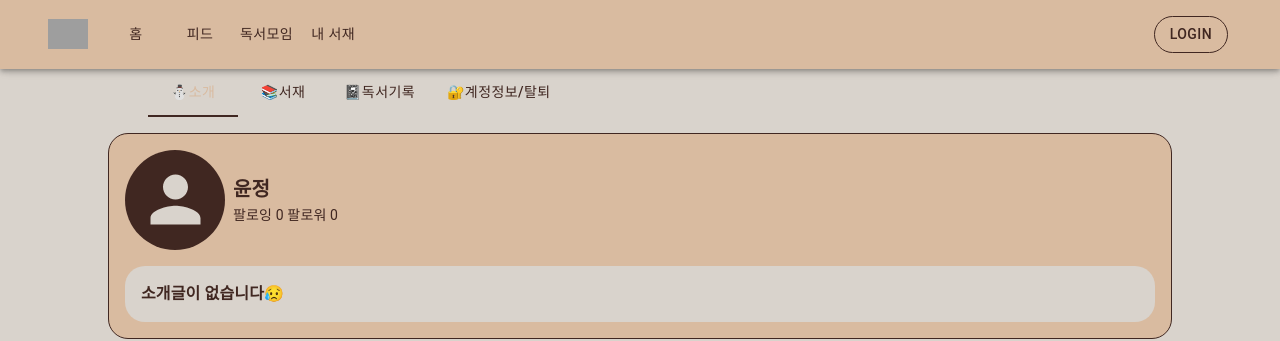
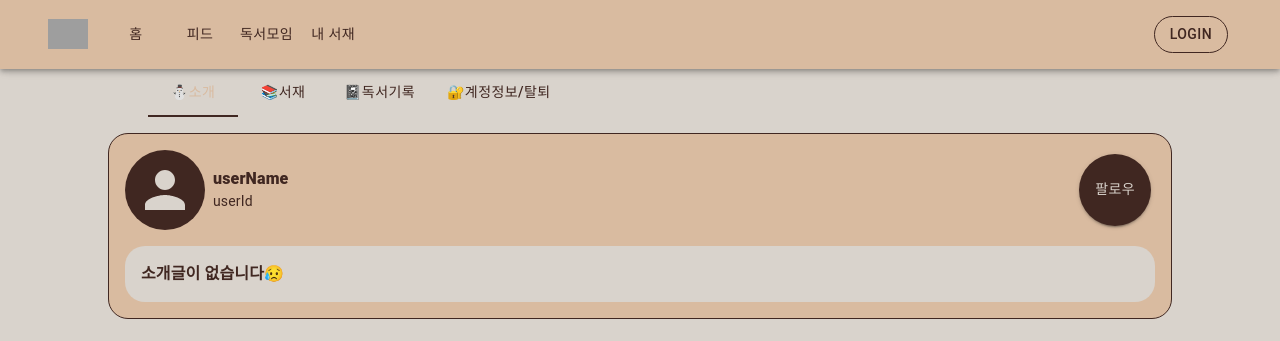
Before and after one commit to cwhite723/sobuk-sobuk, a React (Create React App) app in the folder project/client/: page /user/1 in a window 1280 px wide. Shown: the top 341 px of the page. Built offline with nearby package versions, Linux system fonts and the light colour scheme; grey boxes are pictures that could not be loaded.

Commit message:
design: add Common Components

```diff
--- /dev/null
+++ b/project/client/src/components/common/CommonTabMenu.tsx
@@ -0,0 +1,52 @@
+import { Box, Tab, Tabs } from "@mui/material";
+import React from "react";
+
+type tabMenuType = { label: string; value: string };
+
+interface PropsType {
+  // handleTabChange: (newSelectMenu: tabMenuType) => void;
+  handelTabFocus: (newSelectMenu: tabMenuType) => void;
+  nowTab: tabMenuType;
+  tabMenus: tabMenuType[];
+}
+
+const CommonTabMenu: React.FC<PropsType> = (props) => {
+  return (
+    <Box
+      sx={{
+        width: "100%",
+        mb: 2,
+      }}
+    >
+      <Tabs
+        value={props.nowTab.value}
+        variant="scrollable"
+        scrollButtons
+        allowScrollButtonsMobile
+        aria-label="user page tab menu"
+        sx={{
+          "& .MuiTab-root": {
+            color: "text.primary",
+          },
+          "& .MuiTab-focused": {
+            color: "text.primary",
+          },
+          "& .MuiTabs-indicator": {
+            backgroundColor: "text.primary",
+          },
+        }}
+      >
+        {props.tabMenus.map((item, index) => (
+          <Tab
+            key={index}
+            label={item.label}
+            value={item.value}
+            onFocus={() => props.handelTabFocus(item)}
+          />
+        ))}
+      </Tabs>
+    </Box>
+  );
+};
+
+export default CommonTabMenu;
--- a/project/client/src/components/feed/FeedPostCardProfile.tsx
+++ b/project/client/src/components/common/CommonUserProfile.tsx
@@ -5,7 +5,14 @@ import CommonLink from "components/common/CommonLink";
 import CommonTypography from "components/common/CommonTypography";
 import React from "react";
 
-const FeedPostCardProfile = () => {
+interface PropsType {
+  userName: string;
+  userId: string;
+  userAvatar?: string;
+  avatarSize: number;
+}
+
+const CommonUserProfile: React.FC<PropsType> = (props) => {
   const [isFollow, setIsFollow] = React.useState(true);
 
   const handleUserFollow = () => {
@@ -21,15 +28,15 @@ const FeedPostCardProfile = () => {
     >
       <CommonLink to="../user/1">
         <Box sx={{ display: "flex", alignItems: "center" }}>
-          <CommonAvaratImage size={50} />
+          <CommonAvaratImage size={props.avatarSize} src={props.userAvatar} />
           <Box sx={{ m: 1 }}>
             <CommonTypography
-              value="작성자 닉네임"
+              value={props.userName}
               variant="body1"
               bold={true}
             />
             <CommonTypography
-              value="작성자 아이디"
+              value={props.userId}
               variant="body2"
               bold={false}
             />
@@ -45,4 +52,4 @@ const FeedPostCardProfile = () => {
   );
 };
 
-export default FeedPostCardProfile;
+export default CommonUserProfile;
--- a/project/client/src/components/feed/FeedPostCard.tsx
+++ b/project/client/src/components/feed/FeedPostCard.tsx
@@ -1,9 +1,8 @@
 import { Box } from "@mui/material";
 import Grid from "@mui/material/Unstable_Grid2";
-import React from "react";
-import FeedPostCardProfile from "./FeedPostCardProfile";
 import FeedPostCardInfo from "./FeedPostCardInfo";
 import FeedPostCardReaction from "./FeedPostCardReaction";
+import CommonUserProfile from "components/common/CommonUserProfile";
 
 const FeedPostCard = () => {
   return (
@@ -21,7 +20,11 @@ const FeedPostCard = () => {
         }}
       >
         {/* user profile */}
-        <FeedPostCardProfile />
+        <CommonUserProfile
+          userId="userId"
+          userName="userName"
+          avatarSize={50}
+        />
 
         {/* 책, 게시글 정보 영역 */}
         <FeedPostCardInfo />
--- a/project/client/src/components/user/UserIntroProfile.tsx
+++ b/project/client/src/components/user/UserIntroProfile.tsx
@@ -1,20 +1,8 @@
 import { Box } from "@mui/material";
-import CommonAvaratImage from "components/common/CommonAvatarImage";
-import CommonButton from "components/common/CommonButton";
 import CommonTypography from "components/common/CommonTypography";
-import React from "react";
+import CommonUserProfile from "components/common/CommonUserProfile";
 
-interface PropsType {
-  isOwner: boolean;
-}
-
-const UserIntroProfile: React.FC<PropsType> = (props) => {
-  const [isFollow, setIsFollow] = React.useState(true);
-
-  const handleUserFollow = () => {
-    setIsFollow(!isFollow);
-  };
-
+const UserIntroProfile = () => {
   // 유저 프로필 section
   return (
     <Box
@@ -28,42 +16,7 @@ const UserIntroProfile: React.FC<PropsType> = (props) => {
       }}
     >
       {/* 유저 정보 및 팔로우 버튼 */}
-      <Box
-        sx={{
-          width: "100%",
-          display: "flex",
-          justifyContent: "space-between",
-        }}
-      >
-        {/* 유저 정보 */}
-        <Box
-          sx={{
-            display: "flex",
-            alignItems: "center",
-          }}
-        >
-          <CommonAvaratImage size={100} />
-          <Box sx={{ m: 1 }}>
-            <CommonTypography value="윤정" variant="h6" bold={true} />
-            <CommonTypography
-              value="팔로잉 0 팔로워 0"
-              variant="body2"
-              bold={false}
-            />
-          </Box>
-        </Box>
-
-        {/* 팔로우 버튼 */}
-        {props.isOwner ? (
-          ""
-        ) : (
-          <CommonButton
-            value="팔로우"
-            onClick={handleUserFollow}
-            outline={isFollow ? false : true}
-          />
-        )}
-      </Box>
+      <CommonUserProfile userId="userId" userName="userName" avatarSize={80} />
 
       {/* 자기소개 영역 */}
       <Box
--- a/project/client/src/pages/PostPage.tsx
+++ b/project/client/src/pages/PostPage.tsx
@@ -1,25 +1,15 @@
 import { Box } from "@mui/material";
-import CommonAvaratImage from "components/common/CommonAvatarImage";
-import CommonBigButton from "components/common/CommonBigButton";
-import CommonButton from "components/common/CommonButton";
 import CommonLink from "components/common/CommonLink";
-import CommonTextField from "components/common/CommonTextField";
 import CommonTitle from "components/common/CommonTitle";
 import CommonTypography from "components/common/CommonTypography";
+import CommonUserProfile from "components/common/CommonUserProfile";
 import PostBookInfo from "components/post/PostBookInfo";
 import PostCommentForm from "components/post/PostCommentForm";
 import PostCommentItem from "components/post/PostCommentItem";
 import PostContents from "components/post/PostContents";
 import PostReaction from "components/post/PostReaction";
-import React from "react";
 
 const PostPage = () => {
-  const [isFollow, setIsFollow] = React.useState(true);
-
-  const handleUserFollow = () => {
-    setIsFollow(!isFollow);
-  };
-
   return (
     <Box
       sx={{
@@ -44,37 +34,7 @@ const PostPage = () => {
       <CommonTitle value="독서기록 제목" />
 
       {/* user profile */}
-      {/* Common component로 빼기 */}
-      <Box
-        sx={{
-          width: "100%",
-          display: "flex",
-          justifyContent: "space-between",
-        }}
-      >
-        <CommonLink to="../user/1">
-          <Box sx={{ display: "flex", alignItems: "center" }}>
-            <CommonAvaratImage size={50} />
-            <Box sx={{ m: 1 }}>
-              <CommonTypography
-                value="작성자 닉네임"
-                variant="body1"
-                bold={true}
-              />
-              <CommonTypography
-                value="작성자 아이디"
-                variant="body2"
-                bold={false}
-              />
-            </Box>
-          </Box>
-        </CommonLink>
-        <CommonButton
-          value="팔로우"
-          onClick={handleUserFollow}
-          outline={isFollow ? false : true}
-        />
-      </Box>
+      <CommonUserProfile userId="userId" userName="userName" avatarSize={50} />
 
       {/* 책 정보 */}
       <PostBookInfo />
--- a/project/client/src/pages/UserPage.tsx
+++ b/project/client/src/pages/UserPage.tsx
@@ -1,67 +1,47 @@
-import { Box, Tab, Tabs } from "@mui/material";
+import { Box } from "@mui/material";
+import CommonTabMenu from "components/common/CommonTabMenu";
 import UserBookList from "components/user/UserBookList";
 import UserIntroProfile from "components/user/UserIntroProfile";
 import UserPostList from "components/user/UserPostList";
 import UserSetting from "components/user/UserSetting";
 import React from "react";
 
-type TabMenu = "intro" | "lib" | "post" | "setting";
+const userTabMenus = [
+  { label: "⛄소개", value: "intro" },
+  { label: "📚서재", value: "lib" },
+  { label: "📓독서기록", value: "post" },
+  { label: "🔐계정정보/탈퇴", value: "setting" },
+];
+
+type tabMenuType = { label: string; value: string };
 
 const UserPage = () => {
-  const [selectTab, setSelectTab] = React.useState<TabMenu>("intro");
-  const [isOwner, setIsOwner] = React.useState<boolean>(true);
+  const [nowTab, setNowTab] = React.useState(userTabMenus[0]);
+
   const [userName, setUserName] = React.useState("윤정");
   const [userBookCount, setUserBookCount] = React.useState(4);
   const [userPostCount, setUserPostCount] = React.useState(2);
 
-  const handleTabChange = (
-    event: React.SyntheticEvent,
-    newSelectMenu: TabMenu,
-  ) => {
-    setSelectTab(newSelectMenu);
+  const handelTabFocus = (newSelectMenu: tabMenuType) => {
+    console.log(newSelectMenu);
+    setNowTab(newSelectMenu);
   };
+
   return (
     <Box sx={{ width: "100%" }}>
       {/* 유저(내서재) 페이지 상단바 */}
-      {/* MUI Tab Menu 적용하기 */}
-      <Box
-        sx={{
-          width: "100%",
-          mb: 2,
-        }}
-      >
-        <Tabs
-          value={selectTab}
-          onChange={handleTabChange}
-          variant="scrollable"
-          scrollButtons
-          allowScrollButtonsMobile
-          aria-label="user page tab menu"
-          sx={{
-            "& .MuiTab-root": {
-              color: "text.primary",
-            },
-            "& .MuiTab-focused": {
-              color: "text.primary",
-            },
-            "& .MuiTabs-indicator": {
-              backgroundColor: "text.primary",
-            },
-          }}
-        >
-          <Tab label="⛄소개" value="intro" />
-          <Tab label="📚서재" value="lib" />
-          <Tab label="📓독서기록" value="post" />
-          {isOwner && <Tab label="🔐계정정보/탈퇴" value="setting" />}
-        </Tabs>
-      </Box>
+      <CommonTabMenu
+        handelTabFocus={handelTabFocus}
+        tabMenus={userTabMenus}
+        nowTab={nowTab}
+      />
 
       {/* 유저페이지 전체 container 영역(기본) */}
       {/* 상단 메뉴 선택에 따라 바뀌어야 하는 영역 */}
-      {selectTab === "intro" && (
+      {nowTab.value === "intro" && (
         <Box>
           {/* 소개(intro) 선택시 */}
-          <UserIntroProfile isOwner={isOwner} />
+          <UserIntroProfile />
 
           {/* 유저 서재 도서 미리보기 */}
           {/* 최신순 4개만 보여줌 */}
@@ -75,17 +55,17 @@ const UserPage = () => {
 
       {/* 유저페이지 서재 선택시 표출 영역 */}
       {/* 전체도서 표출 */}
-      {selectTab === "lib" && (
+      {nowTab.value === "lib" && (
         <UserBookList userName={userName} userBookCount={userBookCount} />
       )}
 
       {/* 유저페이지 독서기록 선택시 표출 영역 */}
-      {selectTab === "post" && (
+      {nowTab.value === "post" && (
         <UserPostList userName={userName} userPostCount={userPostCount} />
       )}
 
       {/* 유저페이지 수정 선택시 표출 영역 */}
-      {selectTab === "setting" && <UserSetting />}
+      {nowTab.value === "setting" && <UserSetting />}
     </Box>
   );
 };
```
